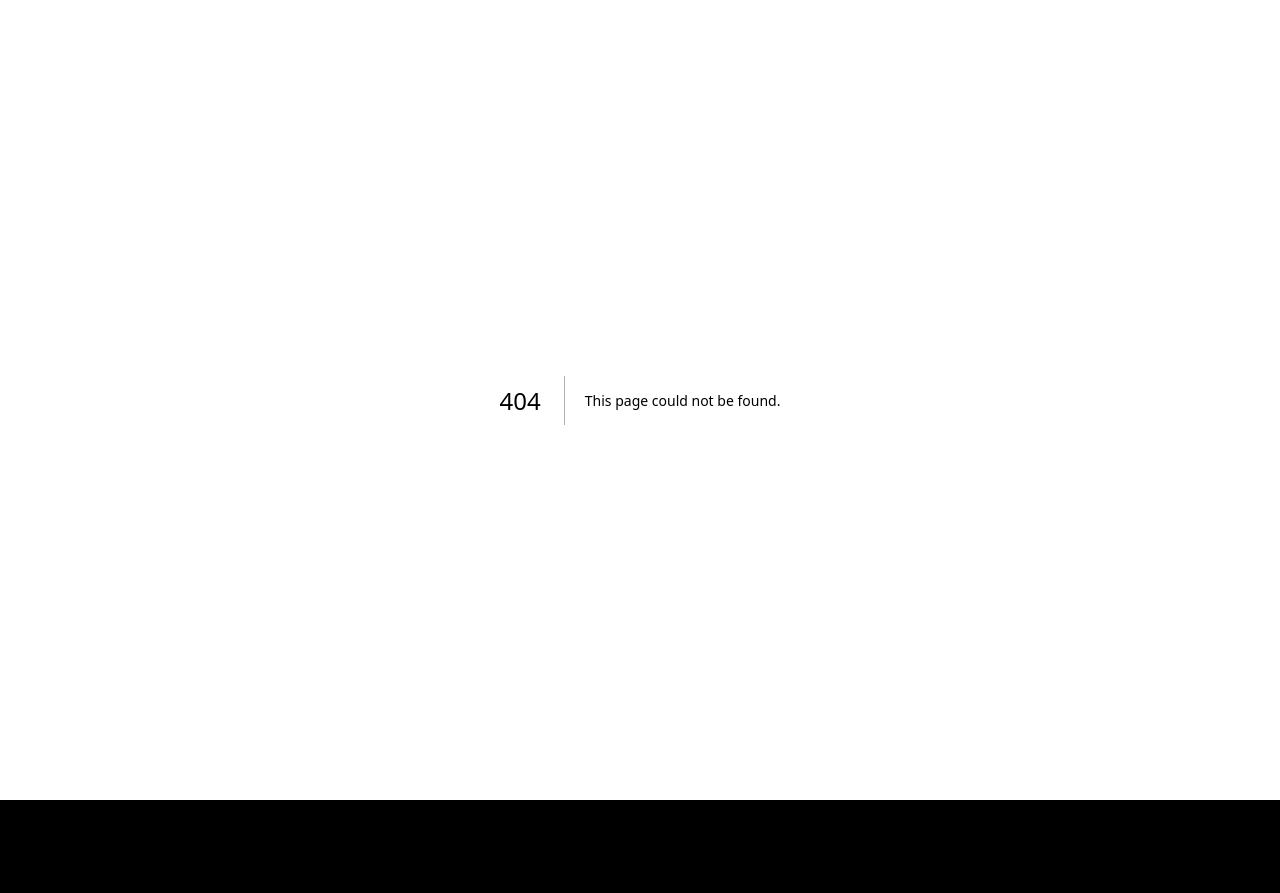
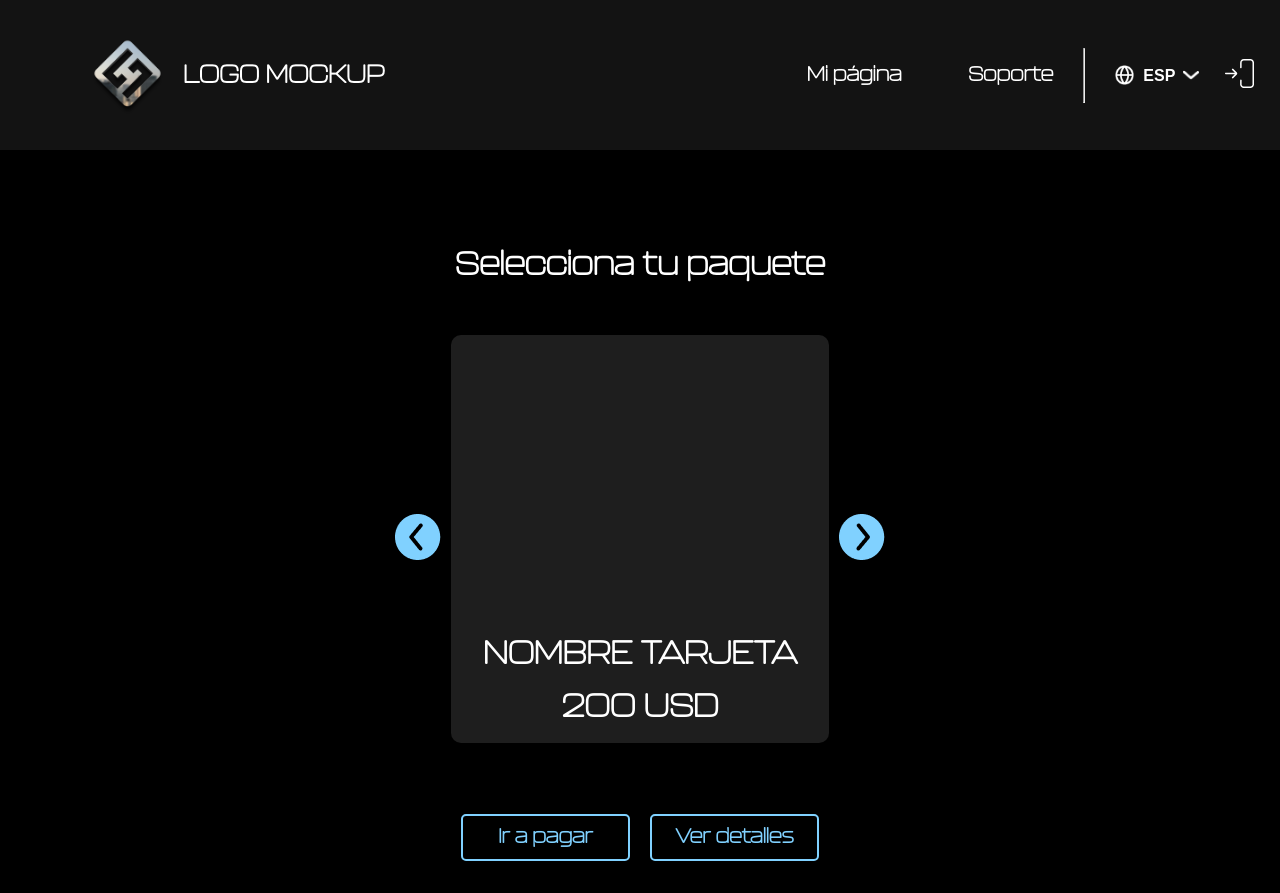
Before and after one commit to Epadrino/primer_proyecto_mockup, a Next.js app: page /planesV2 in a window 1280 px wide. Before the commit this address had no page. Shown: the top 893 px of the page. Before the commit the page ends 800 px from the top, so only its background shows below. Built offline with nearby package versions, Linux system fonts and the light colour scheme.

Commit message:
se_agrego_la_pag_v_dos
-se agrego la pagina V"2

```diff
--- /dev/null
+++ b/componentes/botones/BotonDer.tsx
@@ -0,0 +1,21 @@
+import Image from 'next/image';
+import styled from 'styled-components';
+
+const BotonDeDer = styled.button`
+	background: transparent;
+	border: none;
+	padding: 0;
+`;
+
+export const BotonDer = () => {
+	return (
+		<BotonDeDer>
+			<Image
+				src='/images/iconos/icon_der.png'
+				alt='Image'
+				width={46}
+				height={46}
+			/>
+		</BotonDeDer>
+	);
+};
--- /dev/null
+++ b/componentes/botones/BotonIzq.tsx
@@ -0,0 +1,20 @@
+import Image from 'next/image';
+import styled from 'styled-components';
+
+const BotonDeIqz = styled.button`
+	background: transparent;
+	border: none;
+	padding: 0;
+`;
+export const BotonIzq = () => {
+	return (
+		<BotonDeIqz>
+			<Image
+				src='/images/iconos/icon_izq.png'
+				alt='Image'
+				width={46}
+				height={46}
+			/>
+		</BotonDeIqz>
+	);
+};
--- a/componentes/botones/index.ts
+++ b/componentes/botones/index.ts
@@ -9,3 +9,5 @@ export * from './BotonVerDetalles';
 export * from './BotonAbajo';
 export * from './BotonArriba';
 export * from './BotonWallet';
+export * from './BotonIzq';
+export * from './BotonDer';
--- /dev/null
+++ b/pages/planesV2/StyledPlanesV2.ts
@@ -0,0 +1,202 @@
+import styled from 'styled-components';
+
+import { device } from '../../utils/devices';
+
+export const Contenedor = styled.div`
+	display: grid;
+	width: 100%;
+
+	@media ${device.mobileXS} {
+	}
+	@media ${device.tablet} {
+		justify-items: end;
+		justify-content: space-around;
+		height: 690px;
+		gap: 5%;
+	}
+`;
+
+export const ContenedorIzq = styled.div`
+	display: flex;
+	width: 100%;
+
+	@media ${device.mobileXS} {
+		justify-content: center;
+		align-items: flex-end;
+
+		height: 100px;
+	}
+	@media ${device.tablet} {
+		justify-content: center;
+		align-items: flex-end;
+
+		height: 150px;
+	}
+`;
+
+export const Titulo = styled.div`
+	color: ${(props) => props.theme.colors.primary};
+
+	@media ${device.mobileXS} {
+		font-family: 'Arial';
+		font-style: normal;
+		font-weight: 700;
+		font-size: 20px;
+		padding-bottom: 0px;
+	}
+	@media ${device.tablet} {
+		font-family: 'Kallisto';
+		font-weight: 700;
+		font-size: 32px;
+		text-align: left;
+		padding-bottom: 15px;
+	}
+`;
+
+export const Parrafo = styled.div`
+	max-width: 434px;
+	width: 100%;
+
+	font-family: 'Kallisto';
+	font-style: normal;
+	font-weight: 500;
+	font-size: 20px;
+	color: ${(props) => props.theme.colors.primary};
+
+	@media ${device.mobileXS} {
+		display: none;
+	}
+	@media ${device.tablet} {
+		display: flex;
+	}
+`;
+
+export const ContenedorDeTextos = styled.div`
+	display: flex;
+	@media ${device.mobileXS} {
+		justify-content: center;
+		align-items: center;
+		flex-direction: column;
+		width: 100%;
+		height: 120px;
+		gap: 10px;
+	}
+	@media ${device.tablet} {
+		justify-content: none;
+	}
+`;
+
+export const TextoDeTarjetas = styled.div`
+	color: ${(props) => props.theme.colors.primary};
+
+	@media ${device.mobileXS} {
+		font-family: 'Kallisto';
+		font-style: normal;
+		font-weight: 700;
+		font-size: 20px;
+	}
+	@media ${device.tablet} {
+		display: none;
+	}
+`;
+
+export const ContenedorDeBotones = styled.div`
+	display: flex;
+	@media ${device.mobileXS} {
+		justify-content: center;
+		align-items: center;
+		flex-direction: row-reverse;
+
+		width: 100%;
+		height: 120px;
+		gap: 10px;
+	}
+	@media ${device.tablet} {
+		justify-content: center;
+		align-items: center;
+		flex-direction: row;
+		grid-row: 3;
+		width: 100%;
+		gap: 20px;
+	}
+`;
+
+export const ContenedorDeMuestra = styled.div`
+	background: ${(props) => props.theme.backgrounds.producs};
+	justify-content: center;
+	align-items: center;
+	border: 2px solid transparent;
+	border-radius: 10px;
+
+	&:hover {
+		border: 2px solid ${(props) => props.theme.backgrounds.secondary};
+	}
+
+	@media ${device.mobileXS} {
+		height: 309px;
+		width: 309px;
+	}
+	@media ${device.tablet} {
+		width: 466px;
+		height: 465px;
+	}
+`;
+
+export const ContenedorDeProductos = styled.div`
+	display: flex;
+	justify-content: center;
+	align-items: center;
+
+	@media ${device.mobileXS} {
+		padding: auto;
+		flex-direction: row;
+		gap: 10px;
+		height: 350px;
+	}
+	@media ${device.tablet} {
+		flex-direction: row;
+		height: 100%;
+		gap: 10px;
+	}
+`;
+export const Productos = styled.div`
+	display: flex;
+	flex-direction: column;
+	justify-content: end;
+	align-items: center;
+	background: ${(props) => props.theme.backgrounds.producs};
+
+	@media ${device.mobileXS} {
+		height: 252px;
+		width: 230px;
+		border-radius: 10px;
+		border: 2px solid transparent;
+		&:hover {
+			border: 2px solid ${(props) => props.theme.backgrounds.secondary};
+		}
+	}
+	@media ${device.tablet} {
+		height: 406px;
+		width: 376px;
+		border-radius: 10px;
+		border: 1px solid transparent;
+		&:hover {
+			border: 1px solid ${(props) => props.theme.backgrounds.secondary};
+		}
+	}
+`;
+
+export const ContenedorDeFlecha = styled.div`
+	height: 46px;
+	width: 45.2068977355957px;
+
+	background: ${(props) => props.theme.colors.tertiary};
+	border-radius: 50px;
+
+	@media ${device.mobileXS} {
+		display: none;
+	}
+	@media ${device.tablet} {
+		display: contents;
+	}
+`;
--- /dev/null
+++ b/pages/planesV2/index.tsx
@@ -0,0 +1,50 @@
+import {
+	BotonDer,
+	BotonIrAPagar,
+	BotonIzq,
+	BotonVerDetalles,
+} from '../../componentes/botones';
+import { LayoutDentro } from '../../componentes/layaouts';
+import {
+	Contenedor,
+	ContenedorDeBotones,
+	ContenedorDeFlecha,
+	ContenedorDeProductos,
+	ContenedorDeTextos,
+	ContenedorIzq,
+	Productos,
+	TextoDeTarjetas,
+	Titulo,
+} from './StyledPlanesV2';
+
+export default function PlanesV2() {
+	return (
+		<LayoutDentro title='PlanesV2'>
+			<Contenedor>
+				<ContenedorIzq>
+					<Titulo>Selecciona tu paquete</Titulo>
+				</ContenedorIzq>
+				<ContenedorDeProductos>
+					<ContenedorDeFlecha>
+						<BotonIzq />
+					</ContenedorDeFlecha>
+					<Productos>
+						<Titulo>NOMBRE TARJETA</Titulo>
+						<Titulo>200 USD</Titulo>
+					</Productos>
+					<ContenedorDeFlecha>
+						<BotonDer />
+					</ContenedorDeFlecha>
+				</ContenedorDeProductos>
+				<ContenedorDeTextos>
+					<TextoDeTarjetas>NOMBRE TARJETA</TextoDeTarjetas>
+					<TextoDeTarjetas>200 USD</TextoDeTarjetas>
+				</ContenedorDeTextos>
+				<ContenedorDeBotones>
+					<BotonIrAPagar />
+					<BotonVerDetalles />
+				</ContenedorDeBotones>
+			</Contenedor>
+		</LayoutDentro>
+	);
+}
```
Also changed, not shown: public/images/iconos/icon_der.png (added), public/images/iconos/icon_izq.png (added).
